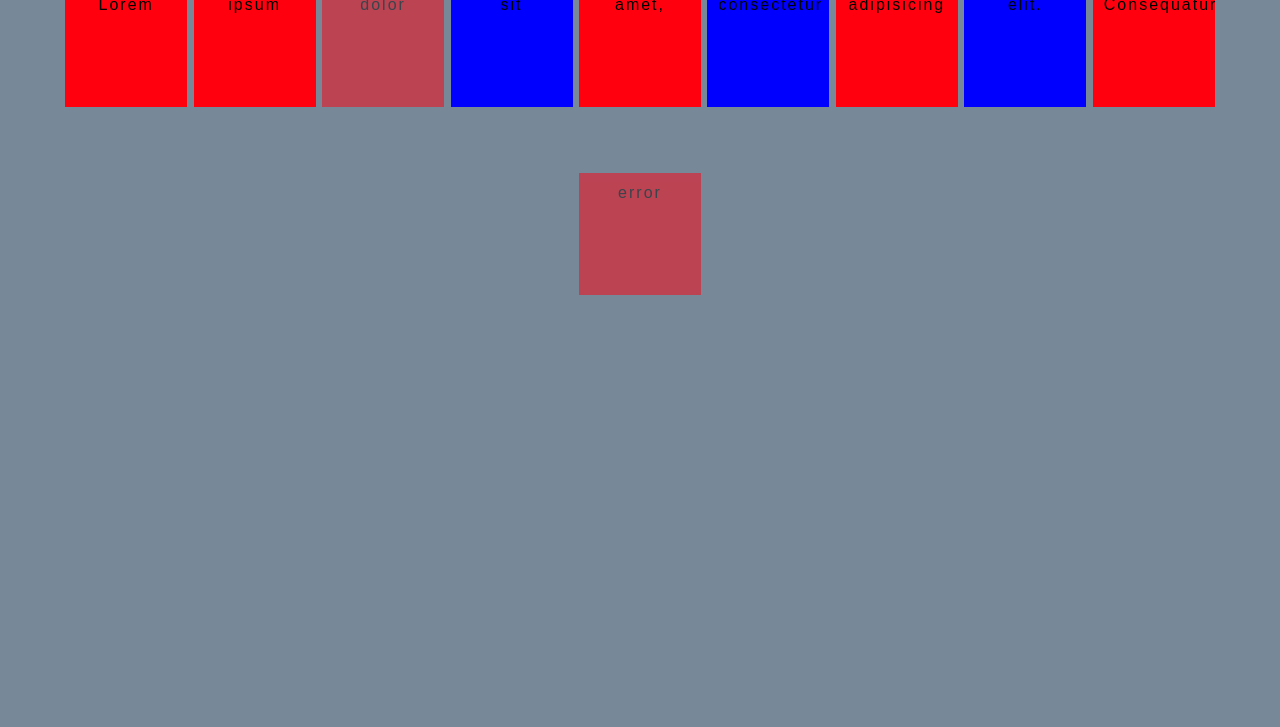
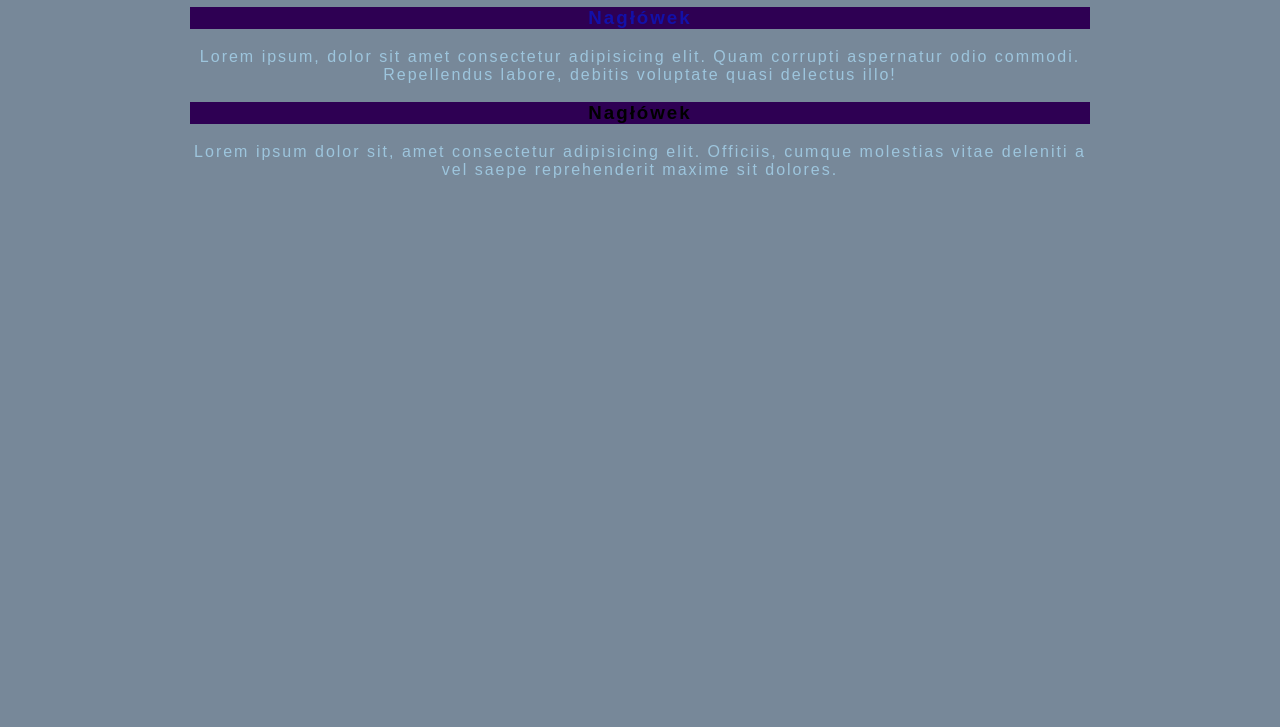
Before and after one commit to bibisk/css, a plain HTML site: page index.html in a window 1280 px wide. Shown: the part 73-800 px from the top of the page. Drawn offline with Linux system fonts and the light colour scheme.

Commit message:
selektory css

```diff
--- a/index.html
+++ b/index.html
@@ -8,19 +8,13 @@
 </head>
 <body>
 
+<!-- h1{Tytuł}+(h3{Nagłówek}+p)*2 -->
 
-    <!-- p.pierwsze*2+p.trzecie+p.drugie+p.pierwsze+p.drugie+p.pierwsze+p.drugie+p.pierwsze+p.trzecie -->
-
-    <p class="pierwsze">Lorem</p>
-    <p class="pierwsze">ipsum</p>
-    <p class="trzecie">dolor</p>
-    <p class="drugie">sit</p>
-    <p class="pierwsze">amet,</p>
-    <p class="drugie">consectetur</p>
-    <p class="pierwsze">adipisicing</p>
-    <p class="drugie">elit.</p>
-    <p class="pierwsze">Consequatur</p>
-    <p class="trzecie">error</p>
+<h1>Tytuł</h1>
+<h3>Nagłówek</h3>
+<p>Lorem ipsum, dolor sit amet consectetur adipisicing elit. Quam corrupti aspernatur odio commodi. Repellendus labore, debitis voluptate quasi delectus illo!</p>
+<h3>Nagłówek</h3>
+<p>Lorem ipsum dolor sit, amet consectetur adipisicing elit. Officiis, cumque molestias vitae deleniti a vel saepe reprehenderit maxime sit dolores.</p>
 
 
 
--- a/style.css
+++ b/style.css
@@ -4,19 +4,21 @@ body
     font-family: sans-serif;
     text-align: center;
     letter-spacing: 2px;
+    width: 900px;
+    margin-left: auto;
+    margin-right: auto;
 }
-p {
-    background-color: #ff010e;
-    width: 100px;
-    height: 100px;
-    margin-top: 50px;
-    display: inline-block;
-    padding: 11px;
-    text-align: center;
+h1 + h3 {
+    color: #1310a8;
 }
-.drugie {
-    background-color: blue;
+
+h3 + p {
+    color: #9dc5dd;
 }
-.trzecie {
-    background-color: #ff010e; opacity: 0.5;
+h1 {
+    background-color: #055a1a;
 }
+
+h1 ~ h3 {
+    background-color: #2e0053;
+}
```
